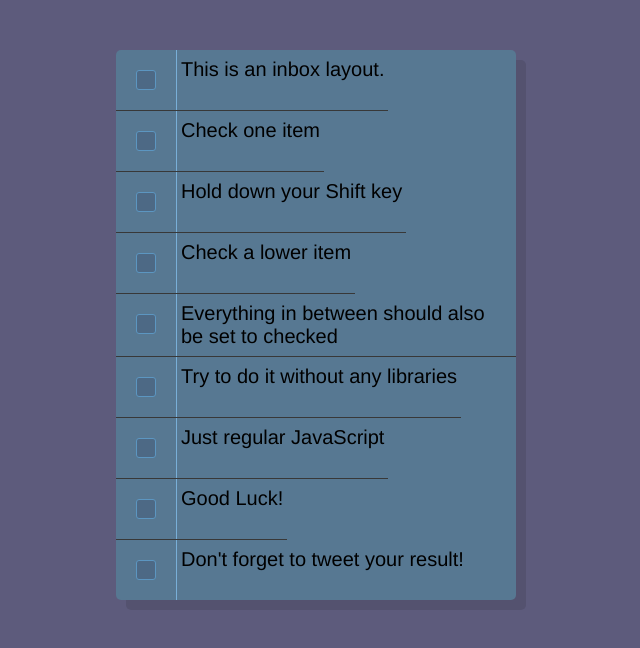
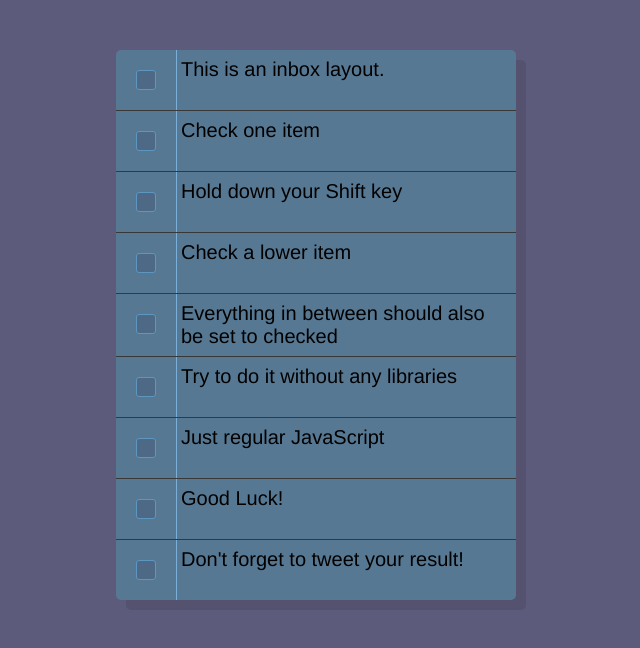
Before and after one commit to ct9233/JS30DCC, a plain HTML site: page index.html in a window 1280 px wide. Shown: the whole page, without its empty margins (324-964 px from the left). Drawn offline with Linux system fonts and the light colour scheme.

Commit message:
Custom Checkbox Using Label

```diff
--- a/index.html
+++ b/index.html
@@ -8,42 +8,42 @@
 </head>
 <body>
     <div class="inbox">
-        <div class="item">
+        <label class="item">
             <input type="checkbox">
             <span>This is an inbox layout.</span>
-        </div>
-        <div class="item">
+        </label>
+        <label class="item">
             <input type="checkbox">
             <span>Check one item</span>
-        </div>
-        <div class="item">
+        </label>
+        <label class="item">
             <input type="checkbox">
             <span>Hold down your Shift key</span>
-        </div>
-        <div class="item">
+        </label>
+        <label class="item">
             <input type="checkbox">
             <span>Check a lower item</span>
-        </div>
-        <div class="item">
+        </label>
+        <label class="item">
             <input type="checkbox">
             <span>Everything in between should also be set to checked</span>
-        </div>
-        <div class="item">
+        </label>
+        <label class="item">
             <input type="checkbox">
             <span>Try to do it without any libraries</span>
-        </div>
-        <div class="item">
+        </label>
+        <label class="item">
             <input type="checkbox">
             <span>Just regular JavaScript</span>
-        </div>
-        <div class="item">
+        </label>
+        <label class="item">
             <input type="checkbox">
             <span>Good Luck!</span>
-        </div>
-        <div class="item">
+        </label>
+        <label class="item">
             <input type="checkbox">
             <span>Don't forget to tweet your result!</span>
-        </div>
+        </label>
     </div>
 
     <script src="script.js"></script>
--- a/style.css
+++ b/style.css
@@ -12,8 +12,7 @@ html {
 }
 
 .item {
-    display: inline-flex;
-
+    display: flex;
     border-bottom: 1px solid #383838;
     position: relative;
 }
@@ -27,6 +26,7 @@ html {
     height: 20px;
     width: 20px;
     margin: 20px;
+    text-align: center;
     -webkit-appearance: none;
     -moz-appearance: none;
     -o-appearance: none;
@@ -41,17 +41,17 @@ html {
 .item > input:checked {
     border: 1px solid orchid;
     background-color: darkslateblue;
-    margin: 20px;
 }
 
 .item > input:checked + span::before {
     content: '\2713';
     display: block;
     text-align: center;
-    color: #000;
+    color: #81aecf;
     position: absolute;
     left: 1.4rem;
     top: 1rem;
+    cursor: pointer;
 }
 
 .item > input:active {
```
